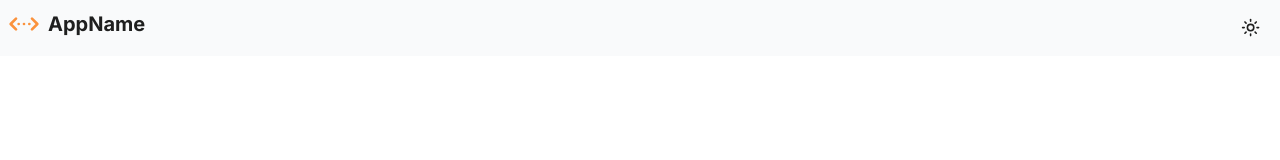
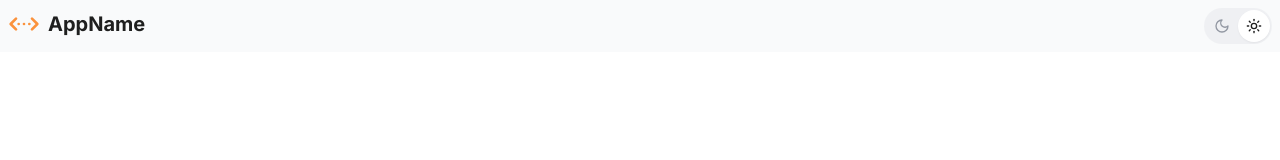
Before and after one commit to shubham225/codeplayground-web, a Next.js app: page / in a window 1280 px wide. Shown: the top 160 px of the page. Built offline with nearby package versions, Linux system fonts and the light colour scheme.

Commit message:
Theme toggle changed

```diff
--- a/package.json
+++ b/package.json
@@ -15,6 +15,7 @@
     "@radix-ui/react-select": "^2.1.2",
     "@radix-ui/react-separator": "^1.1.0",
     "@radix-ui/react-slot": "^1.1.0",
+    "@radix-ui/react-switch": "^1.1.1",
     "@radix-ui/react-tabs": "^1.1.1",
     "@radix-ui/react-toggle": "^1.1.0",
     "@tanstack/react-table": "^8.20.5",
--- a/src/app/layout.tsx
+++ b/src/app/layout.tsx
@@ -5,6 +5,8 @@ import { ThemeProvider } from "@/providers/theme-provider";
 import { ModeToggle } from "@/components/mode-toggle";
 import { ChevronsLeftRightEllipsis } from "lucide-react";
 import Link from "next/link";
+import SwitchDemo from "@/components/toggle-mode";
+import ToggleMode from "@/components/toggle-mode";
 
 const inter = Inter({ subsets: ["latin"], variable: "--font-inter" });
 
@@ -35,7 +37,7 @@ export default function RootLayout({
                   <h1 className="text-xl font-bold">AppName</h1>
                 </div>
               </Link>
-              <ModeToggle />
+              <ToggleMode />
             </div>
             {children}
           </div>
--- /dev/null
+++ b/src/components/toggle-mode.tsx
@@ -0,0 +1,32 @@
+"use client";
+
+import { Label } from "@/components/ui/label";
+import { Switch } from "@/components/ui/switch";
+import { Moon, Sun } from "lucide-react";
+import { useTheme } from "next-themes";
+
+export default function ToggleMode() {
+  const { setTheme, theme } = useTheme();
+
+  return (
+    <div>
+      <div className="relative inline-grid h-9 grid-cols-[1fr_1fr] items-center text-sm font-medium">
+        <Switch
+          id="switch-12"
+          checked={theme !== "dark"}
+          onCheckedChange={(on) => (on ? setTheme("light") : setTheme("dark"))}
+          className="peer absolute inset-0 h-[inherit] w-auto data-[state=checked]:bg-input/50 data-[state=unchecked]:bg-input/50 [&_span]:h-full [&_span]:w-1/2 [&_span]:transition-transform [&_span]:duration-300 [&_span]:[transition-timing-function:cubic-bezier(0.16,1,0.3,1)] data-[state=checked]:[&_span]:translate-x-full rtl:data-[state=checked]:[&_span]:-translate-x-full"
+        />
+        <span className="pointer-events-none relative ms-0.5 flex min-w-8 items-center justify-center text-center peer-data-[state=checked]:text-muted-foreground/70">
+          <Moon size={16} strokeWidth={2} aria-hidden="true" />
+        </span>
+        <span className="pointer-events-none relative me-0.5 flex min-w-8 items-center justify-center text-center peer-data-[state=unchecked]:text-muted-foreground/70">
+          <Sun size={16} strokeWidth={2} aria-hidden="true" />
+        </span>
+      </div>
+      <Label htmlFor="switch-12" className="sr-only">
+        Labeled switch
+      </Label>
+    </div>
+  );
+}
--- /dev/null
+++ b/src/components/ui/label.tsx
@@ -0,0 +1,21 @@
+"use client";
+
+import * as React from "react";
+
+import { cn } from "@/lib/utils";
+
+const Label = React.forwardRef<HTMLLabelElement, React.LabelHTMLAttributes<HTMLLabelElement>>(
+  ({ className, ...props }, ref) => (
+    <label
+      ref={ref}
+      className={cn(
+        "text-sm font-medium leading-4 text-foreground peer-disabled:cursor-not-allowed peer-disabled:opacity-70",
+        className,
+      )}
+      {...props}
+    />
+  ),
+);
+Label.displayName = "Label";
+
+export { Label };
--- /dev/null
+++ b/src/components/ui/switch.tsx
@@ -0,0 +1,29 @@
+"use client";
+
+import * as SwitchPrimitives from "@radix-ui/react-switch";
+import * as React from "react";
+
+import { cn } from "@/lib/utils";
+
+const Switch = React.forwardRef<
+  React.ElementRef<typeof SwitchPrimitives.Root>,
+  React.ComponentPropsWithoutRef<typeof SwitchPrimitives.Root>
+>(({ className, ...props }, ref) => (
+  <SwitchPrimitives.Root
+    className={cn(
+      "peer inline-flex h-6 w-10 shrink-0 cursor-pointer items-center rounded-full border-2 border-transparent outline-offset-2 transition-colors focus-visible:outline focus-visible:outline-2 focus-visible:outline-ring/70 disabled:cursor-not-allowed disabled:opacity-50 data-[state=checked]:bg-primary data-[state=unchecked]:bg-input",
+      className,
+    )}
+    {...props}
+    ref={ref}
+  >
+    <SwitchPrimitives.Thumb
+      className={cn(
+        "pointer-events-none block size-5 rounded-full bg-background shadow-sm shadow-black/5 ring-0 transition-transform duration-300 [transition-timing-function:cubic-bezier(0.16,1,0.3,1)] data-[state=checked]:translate-x-4 data-[state=unchecked]:translate-x-0 rtl:data-[state=checked]:-translate-x-4",
+      )}
+    />
+  </SwitchPrimitives.Root>
+));
+Switch.displayName = SwitchPrimitives.Root.displayName;
+
+export { Switch };
```
Also changed, not shown: 1 other file (tests, documents, lock files or other folders).
